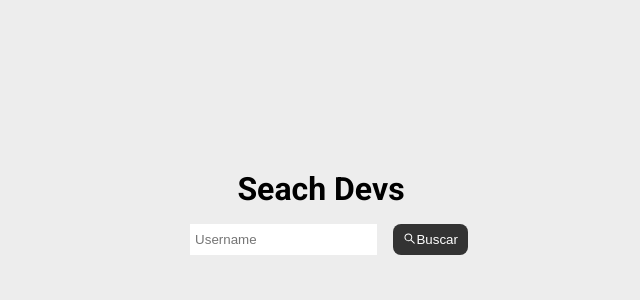
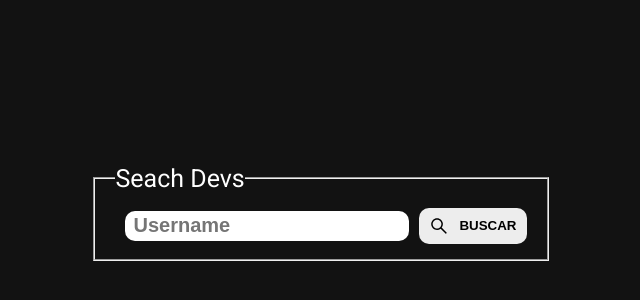
Before and after one commit to romulomax47/desafio-react, a React (Vite) app: page / in a window 1280 px wide. Shown: the part 188-488 px from the top of the page, without its empty margins (319-959 px from the left). Built offline with nearby package versions, Linux system fonts and the light colour scheme.

Commit message:
refactor

```diff
--- a/src/App.css
+++ b/src/App.css
@@ -4,7 +4,7 @@
    box-sizing: border-box;
 }
 
-body{
+body {
    font-family: 'Roboto', sans-serif;
    width: 100%;
    height: 100vh;
@@ -18,8 +18,9 @@ body{
 
 }
 
-.home{
-   text-align: center;
+.home {
+   background-color: #121212;
+   color: white;
    height: 100vh;
    display: flex;
    flex-direction: column;
@@ -27,39 +28,63 @@ body{
    justify-content: center;
 }
 
-.form{
-   margin-top: 1rem;
+fieldset {
+   width: min(500px, 100%);
+
+   padding: 15px 20px;
+
    display: flex;
    flex-direction: row;
-   gap: 1rem;
+   align-items: center;
+   justify-content: center;
+   justify-content: center;
+   gap: 10px;
+}
+fieldset > legend {
+   font-size: 25px;
 }
 
-.form input{
-   padding: 0 5px;
+input {
+   width: 100%;
+   height: 30px;
+   border-radius: 10px;
+   padding: 3px 8px;
    border: 8px;
+
+   font-size: 20px;
+   font-weight: bolder;
+
 }
 
-.form input:focus{
+.form input:focus {
    outline: 0;
+   font-size: 20px;
+   font-weight: bolder;
+
 }
 
-.btn{
+form .btn-seach {
    display: flex;
    align-items: center;
+   height: fit-content;
+   padding: 8px 10px;
+   border-radius: 10px;
+   border: none;
 
-  width: fit-content;
-  padding: 8px 10px;
-  border-radius: 8px;
-  border: none;
-  background-color: none;
-  cursor: pointer;
+   font-weight: bolder;
+   text-transform: uppercase;
+   cursor: pointer;
+
+
 }
 
-.btn-seach{
+form .btn-seach:hover {
    background-color: #333;
-   color: white;
+   color:white;
 }
-.page-profile{
+
+
+.page-profile {
    width: 100%;
    height: 100vh;
 
@@ -68,36 +93,61 @@ body{
    overflow: hidden;
 
 }
-aside{
+
+aside {
    width: 300px;
-   /* height: 100vh; */
-   background-color: #333;
-   color: white;
+
+   background-color: #000000;
+   color: rgba(255, 255, 255, .7);
    padding: 10px 15px;
-}
-.img-profile {
-   width: 150px;
+
+   border-right: 0.5px solid #ededed;
 }
 
-aside  p{
-   font-size: 15px;
+aside .img {
+   text-align:
+      center;
 }
 
-aside .card-follwer{
+.img-profile {
+   width: 100px;
+}
+
+aside p {
+   font-size: 15px;
+
+}
+
+aside .card-follwer {
    display: flex;
    flex-direction: row;
    gap: 1rem;
 
    margin-block: 1rem;
 }
+
+aside .card-follwer div {
+   display: flex;
+   align-items: center;
+   gap: 7px;
+   font-size: 15px;
+}
+
 aside a {
    font-size: 15px;
-   color: white;
+   color: rgba(255, 255, 255, .7);
    text-decoration: none;
 
 }
 
-.card-social-links{
+aside a:hover {
+
+   color: rgba(255, 255, 255, 1);
+   text-decoration: none;
+
+}
+
+.card-social-links {
 
    height: fit-content;
    display: flex;
@@ -106,20 +156,64 @@ aside a {
    gap: 1rem;
    margin-top: 0.5rem;
    padding: 3px 5px;
-   border: 1px solid #ededed;
+   /* border: 1px solid #ededed; */
    border-radius: 8px;
    cursor: pointer;
 }
 
-.card-social-links:hover{
-   background-color: black;
+.btn-voltar {
+   background-color: #ededed;
+   color: black;
+   width: 100%;
+   /* margin-top: .5rem; */
+
+   text-align: center;
+   font-weight: bolder;
 }
-section{
+
+section {
    height: 100%;
    width: 100%;
-
-   padding: 30px;
+   padding: 20px;
+   color: rgba(255, 255, 255, .7);
+   background-color: #121212;
 
    overflow: auto;
 
 }
+
+section>div {
+   border: 1px solid rgba(255, 255, 255, .7);
+   padding: 15px;
+   border-radius: 10px;
+
+   margin-bottom: 20px;
+}
+
+section .name-repo {
+
+   margin-bottom: 1rem;
+}
+
+section .name-repo+p {
+
+   margin-bottom: 1rem;
+}
+
+/* HOME */
+
+@media(max-width:500px){
+   .home{
+      width: 100%;
+   }
+   fieldset {
+      font-size: 90%;
+      flex-direction: column;
+      margin: 0 10px;
+      width: fit-content;
+
+   }
+
+
+
+}
--- a/src/App.jsx
+++ b/src/App.jsx
@@ -22,8 +22,10 @@ function App() {
       const response = await getUserRepos.get(`/${user}/repos`)
 
       setDataUser(data)
-      setRepos(response.data)
-      // console.log('respos', response.data)
+      setRepos(response.data);
+
+      console.log('data',data)
+      console.log('respos', response.data)
 
     } catch (error) {
       alert('Usuario não encontrado')
--- a/src/compontes/Button.jsx
+++ b/src/compontes/Button.jsx
@@ -9,8 +9,8 @@ export const Button = (props) => {
 
    return (
       <div>
-         <button type='button' className="btn btn-seach" onClick={props.getUserAPI}>
-            {props.text === 'Buscar' ? <AiOutlineSearch /> : ''}
+         <button type='button' className="btn btn-seach btn-voltar" onClick={props.getUserAPI}>
+            {props.text === 'Buscar' ? <AiOutlineSearch style={{fontSize:20, marginRight:10}} /> : ''}
             {/* <Link to = {'/profile'}> */}
             {props.text}
             {/* </Link> */}
--- a/src/compontes/Repositorio.jsx
+++ b/src/compontes/Repositorio.jsx
@@ -1,21 +1,20 @@
-import {AiFillStar} from 'react-icons/ai'
+import { AiFillStar } from 'react-icons/ai'
 
-export const Repositorio = ({repos}) =>{
+export const Repositorio = ({ repos }) => {
 
-   console.log(repos)
    return (
       <div>
 
-         <h3>{repos.name}</h3>
+         <h3 className='name-repo'>Nome do repositorio</h3>
 
-         <p>{repos.description}</p>
+         <p>Descrião do repositorio</p>
 
-          <div>
-            <AiFillStar/>
+         <div>
+            <AiFillStar />
             <span>star</span>
 
             <span>Updated 30 days ago</span>
-          </div>
+         </div>
       </div>
    )
 }
--- a/src/pages/Home.pages.jsx
+++ b/src/pages/Home.pages.jsx
@@ -1,25 +1,29 @@
 
 import { Button } from '../compontes/Button'
 
-export const Home = ({getUserAPI, handleUser, user}) => {
+export const Home = ({ getUserAPI, handleUser, user }) => {
 
    return (
       <div className='home'>
-         <h1>Seach Devs</h1>
+         {/* <h1>Seach Devs</h1> */}
 
-         <form action="/profile">
-            <div className='form'>
-               <label htmlFor=""></label>
-               <input type="text"
-                  name="user"
-                  id="user"
-                  placeholder='Username'
-                  value = {user}
-                  onChange = {handleUser} />
-               <Button text='Buscar' getUserAPI={getUserAPI}></Button>
-            </div>
+         <div className='form'>
+            <form action="/profile" method='#'>
+               <fieldset>
+                  <legend>Seach Devs</legend>
+                  <label htmlFor="Seach-Devs"></label>
 
-         </form>
+                  <input type="search"
+                     name="Seach-Devs"
+                     id="Seach-Devs"
+                     placeholder='Username'
+                     value={user}
+                     onChange={handleUser} />
+                  <Button text='Buscar' getUserAPI={getUserAPI}></Button>
+
+               </fieldset>
+            </form>
+         </div>
 
       </div>
    )
--- a/src/pages/Profile.page.jsx
+++ b/src/pages/Profile.page.jsx
@@ -1,39 +1,38 @@
 import { Button } from '../compontes/Button';
 import { SocialAccounts } from '../compontes/SocialAccount';
-import {Repositorio} from '../compontes/Repositorio'
+import { Repositorio } from '../compontes/Repositorio'
 
 /// icons
 import { AiOutlineStar, AiOutlineHeart } from 'react-icons/ai'
 import { GiShadowFollower } from 'react-icons/gi'
 
-export const Profile = ({}) => {
+export const Profile = ({ }) => {
 
    return (
       <div className="page-profile">
          <aside>
-            <div>
-               {/* <img className="img-profile" src={value.avatar_url} alt={`foto do ${value.name}`} /> */}
+            <div className='img'>
+               <img className="img-profile" src={`https://avatars.githubusercontent.com/u/99984663?v=4`} alt={`foto do romulo`} />
             </div>
 
-            {/* <h2>{value.name}</h2> */}
-            {/* <a href="#">@romulomax</a> */}
+            <h2>Romulo Max</h2>
 
             <p>
-              {/* {data.bio} */}
+               Lorem ipsum dolor sit amet consectetur adipisicing elit. Adipisci labore possimus nesciunt unde? Iusto similique perferendis temporibus fuga accusamus. Deleniti soluta fugit expedita beatae ea reprehenderit dolor dolores fugiat nisi!
             </p>
 
             <div className='card-follwer'>
                <div>
-                  <GiShadowFollower/>
-                 <b>follores</b>
-                  {/* <span>{data.followers}</span> */}
+                  <GiShadowFollower />
+                  <b>follores</b>
+                  <span>2</span>
                </div>
                <div>
-                  <AiOutlineHeart/>
+                  <AiOutlineHeart />
                   <span>follwing</span>
                </div>
                <div>
-                  <AiOutlineStar/>
+                  <AiOutlineStar />
                   <span>stars</span>
                </div>
             </div>
@@ -42,7 +41,7 @@ export const Profile = ({}) => {
             <div className='conatinerSocialLinks'>
                <SocialAccounts social='organization' icon='organizarion' />
                <SocialAccounts social='location' icon='location' />
-               {/* <SocialAccounts social= {data.blog} icon='email' /> */}
+               <SocialAccounts social='Email' icon='email' />
                <SocialAccounts social='webSit' icon='webSit' />
                <SocialAccounts social='twitter' icon='twitter' />
 
@@ -53,15 +52,27 @@ export const Profile = ({}) => {
             <Button text='Volta'></Button>
 
          </aside>
-         {/* <section>
+
+         <section>
 
 
-            {repos.map((item, idx) => {
-               return <Repositorio repos = {item} key= {idx}/>
-            })}
+
+            <Repositorio/>
+            <Repositorio/>
+            <Repositorio/>
+            <Repositorio/>
+            <Repositorio/>
+            <Repositorio/>
+            <Repositorio/>
+            <Repositorio/>
+            <Repositorio/>
+            <Repositorio/>
+            <Repositorio/>
+            <Repositorio/>
 
 
-         </section> */}
+
+         </section>
 
       </div>
    )
```
Also changed, not shown: src/context/AppContext.jsx (deleted, +0 -22 lines).
